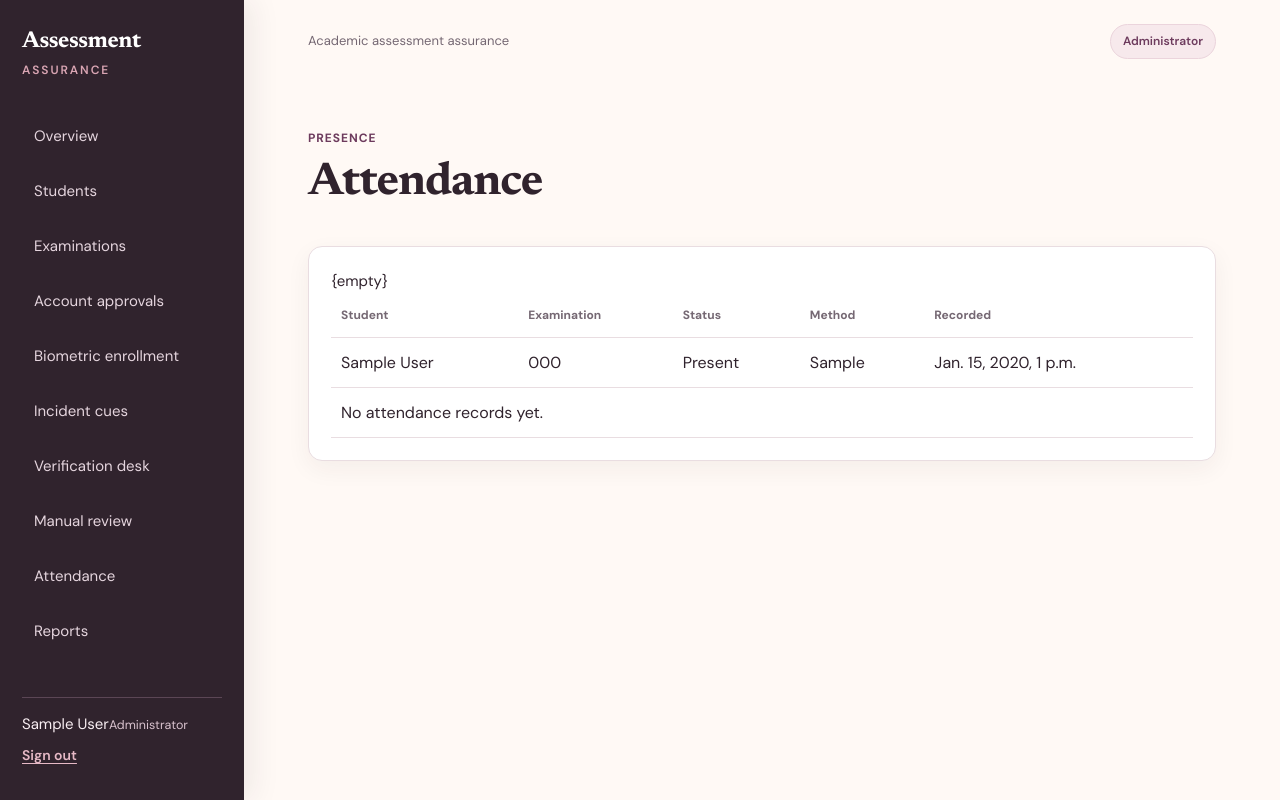
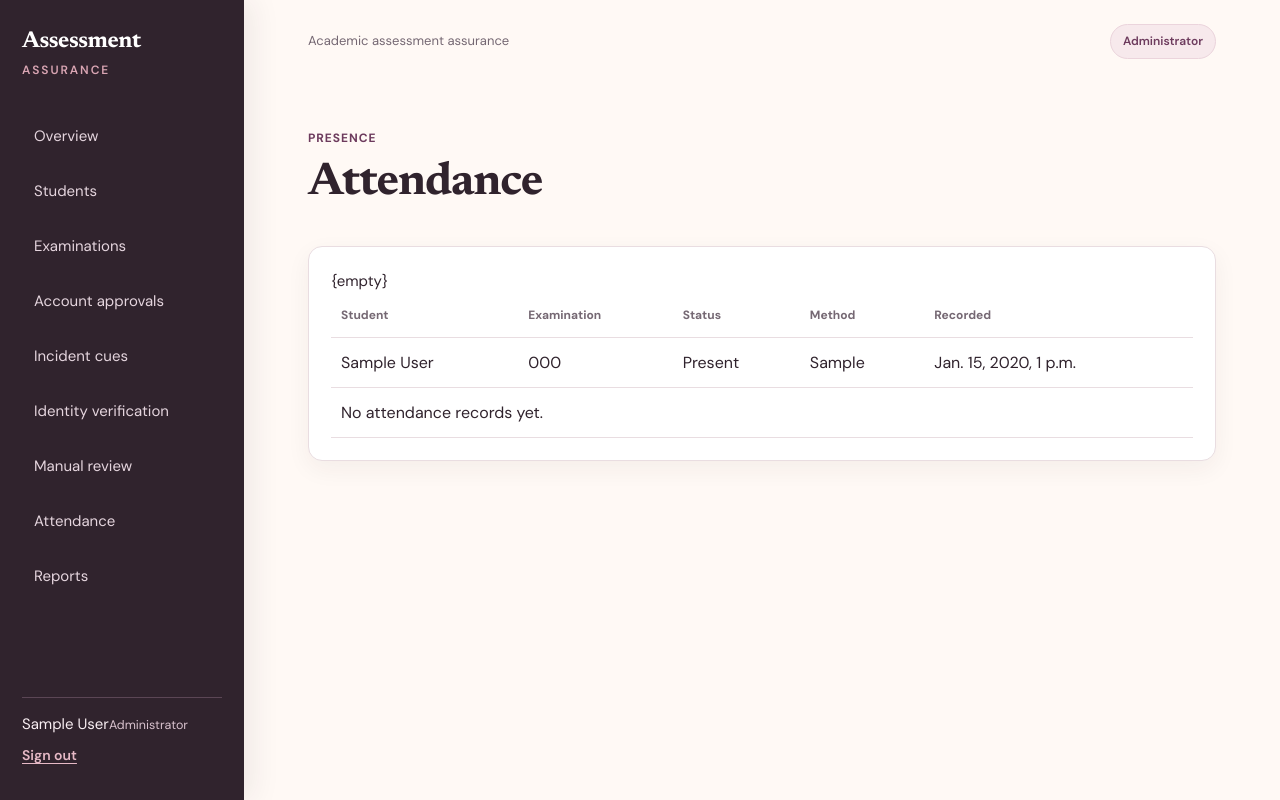
Before and after one commit to Moana-star/Academic-Assessment-Assurance-Platform, a Django app: page /attendance/ in a window 1280 px wide. Run offline with Django 5.2, Linux system fonts and the light colour scheme; a user stored in the database is signed in; tables that the repository leaves empty hold one stand-in row (values such as "Sample post").

Commit message:
Remove biometric enrollment from navigation

```diff
--- a/templates/base.html
+++ b/templates/base.html
@@ -1,7 +1,7 @@
 {% load static %}<html lang="en"><head><meta charset="utf-8"><meta name="viewport" content="width=device-width, initial-scale=1"><meta name="theme-color" content="#30232D"><title>{% block title %}Academic Assessment Assurance Platform{% endblock %}</title><link rel="stylesheet" href='{% static "css/base.css" %}'></head><body><aside><div class="sidebar-topbar"><a class='brand' href='{% url "dashboard" %}'>Assessment<span>Assurance</span></a><button class="menu-toggle" type="button" aria-label="Open navigation menu" aria-controls="mobile-navigation" aria-expanded="false"><span></span><span></span><span></span></button></div><nav id="mobile-navigation"><a href='{% url "dashboard" %}'>Overview</a>
 {% if user.role == 'admin' %}<a href='{% url "students" %}'>Students</a><a href='{% url "examinations" %}'>Examinations</a><a href='{% url "pending_accounts" %}'>Account approvals</a>{% endif %}
-{% if user.role == 'admin' or user.role == 'student' %}<a href='{% url "enrollment" %}'>Biometric enrollment</a>{% endif %}
-{% if user.role == 'admin' or user.role == 'invigilator' %}<a href='{% url "incident_queue" %}'>Incident cues</a><a href='{% url "verification" %}'>Verification desk</a><a href='{% url "review_queue" %}'>Manual review</a><a href='{% url "attendance" %}'>Attendance</a><a href='{% url "reports" %}'>Reports</a>{% endif %}
+
+{% if user.role == 'admin' or user.role == 'invigilator' %}<a href='{% url "incident_queue" %}'>Incident cues</a><a href='{% url "verification" %}'>Identity verification</a><a href='{% url "review_queue" %}'>Manual review</a><a href='{% url "attendance" %}'>Attendance</a><a href='{% url "reports" %}'>Reports</a>{% endif %}
 {% if user.role == 'board' %}<a href='{% url "board_case_queue" %}'>Board case review</a>{% endif %}</nav><div class='user'><div class="user-identity">{{ user.get_full_name|default:user.username }}<small>{{ user.get_role_display }}</small></div><form class="logout-form" method="post" action='{% url "logout" %}'>{% csrf_token %}<button type="submit" class="logout-button">Sign out</button></form></div></aside><main><header><span>Academic assessment assurance</span><span class='pill'>{{ user.get_role_display }}</span></header>{% if messages %}{% for message in messages %}<div class='notice'>{{ message }}</div>{% endfor %}{% endif %}{% block content %}{% endblock %}</main><script>
 (function () {
   const sidebar = document.querySelector('aside');
```
